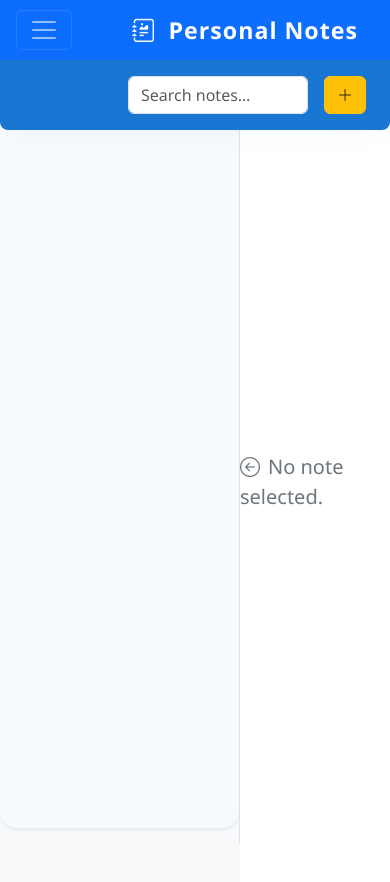
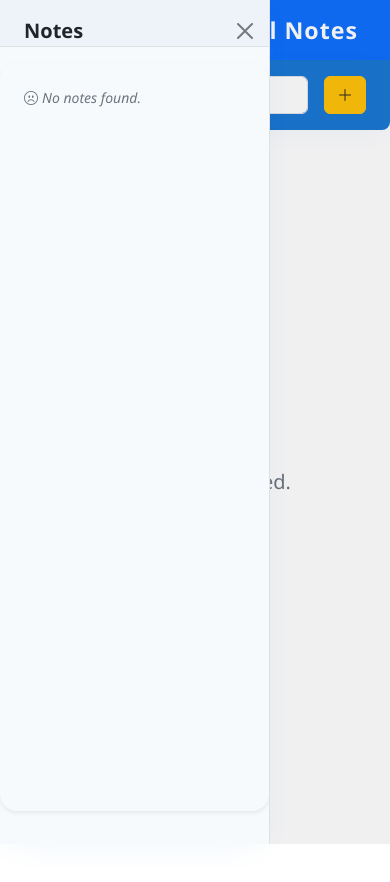
Before and after one commit to Workflow-Manager-admin/personal-notes-manager-5355fbcb, a React (Create React App) app in the folder notes_frontend/: page / in a window 390 px wide. Both pictures are taken after a click on the button 44 px from the left and 30 px from the top of the page. Shown: the top 882 px of the page. Built offline with nearby package versions, Linux system fonts and the light colour scheme.

Commit message:
CheckPoint - cg91f56ec0

```diff
--- a/notes_frontend/src/App.css
+++ b/notes_frontend/src/App.css
@@ -75,6 +75,47 @@ html, body {
   .navbar {
     position: relative;
   }
+  /* Hide desktop sidebar, show offcanvas on mobile */
+  aside.d-lg-block {
+    display: none !important;
+  }
+  .offcanvas {
+    display: block !important;
+    z-index: 2002 !important;
+    background: #f7fafd !important;
+    border-right: 1px solid #e0e0e0 !important;
+    box-shadow: 0 8px 30px -10px #1976d215 !important;
+    min-width: 225px;
+    max-width: 85vw;
+    transition: transform .36s cubic-bezier(.46,.14,.24,.99);
+  }
+  .offcanvas:not(.show) {
+    transform: translateX(-100%);
+    pointer-events: none;
+  }
+  .offcanvas.show {
+    transform: none;
+    pointer-events: auto;
+  }
+  .offcanvas-backdrop {
+    position: fixed;
+    top: 0; left: 0; right: 0; bottom: 0;
+    z-index: 2001;
+    background: #21283022;
+    transition: opacity .25s;
+    opacity: 1;
+    will-change: opacity;
+  }
+}
+
+/* Desktop: hide offcanvas, show sidebar */
+@media (min-width: 992px) {
+  .offcanvas {
+    display: none !important;
+  }
+  aside.d-lg-block {
+    display: block !important;
+  }
 }
 
 /* Bootstrap Card + shadow transitions for a modern feel */
--- a/notes_frontend/src/App.js
+++ b/notes_frontend/src/App.js
@@ -1,4 +1,4 @@
-import React, { useState, useEffect, useCallback } from 'react';
+import React, { useState, useEffect, useCallback, useRef } from 'react';
 import './App.css';
 import AIEnhanceButton from "./AIEnhanceButton";
 import RichTextNoteEditor from "./RichTextNoteEditor";
@@ -29,19 +29,22 @@ function useLocalStorageState(key, defaultValue) {
 }
 
 /**
- * Top Navigation Bar (Bootstrap Navbar with collapsible support)
- * Modernized: collapse/expand, icon in brand, gap utility
+ * Top Navigation Bar
+ * Includes hamburger for sidebar toggle, search, and new note button.
+ * On small screens, hamburger opens Offcanvas sidebar.
  */
-function TopNav({ onNewNote, search, setSearch, navOpen, setNavOpen }) {
+function TopNav({ onNewNote, search, setSearch, sidebarOpen, setSidebarOpen }) {
+  // hamburger button manages Offcanvas sidebar
   return (
     <nav className="navbar navbar-expand-lg navbar-dark bg-primary px-3 shadow-sm sticky-top" style={{ minHeight: 60, transition: 'box-shadow 0.25s' }}>
-      {/* Hamburger toggle */}
+      {/* Hamburger toggle for sidebar */}
       <button
         className="navbar-toggler me-2"
         type="button"
-        aria-label={navOpen ? "Collapse navigation menu" : "Expand navigation menu"}
-        aria-expanded={navOpen}
-        onClick={() => setNavOpen(prev => !prev)}
+        aria-label={sidebarOpen ? "Hide sidebar" : "Show sidebar"}
+        aria-controls="notesSidebarOffcanvas"
+        aria-expanded={sidebarOpen}
+        onClick={() => setSidebarOpen((prev) => !prev)}
         style={{ outline: "none", boxShadow: "none" }}
       >
         <span className="navbar-toggler-icon"></span>
@@ -50,7 +53,7 @@ function TopNav({ onNewNote, search, setSearch, navOpen, setNavOpen }) {
         <i className="bi-journal-richtext me-1"></i>
         <span>Personal Notes</span>
       </a>
-      <div className={`collapse navbar-collapse justify-content-end${navOpen ? " show" : ""}`}>
+      <div className="collapse navbar-collapse justify-content-end show">
         <form className="d-flex align-items-center gap-2 w-100 justify-content-end" role="search" style={{ maxWidth: 400 }}>
           <input
             className="form-control me-2"
@@ -71,12 +74,21 @@ function TopNav({ onNewNote, search, setSearch, navOpen, setNavOpen }) {
 }
 
 /**
- * Sidebar for all notes (Bootstrap List Group and Cards)
- * Modern: Card, subtle hover, icon for delete, borderless, smooth highlight
+ * Responsive Sidebar component: wraps Bootstrap Offcanvas for mobile, persistent on desktop.
+ * Offcanvas ref: https://getbootstrap.com/docs/5.3/components/offcanvas/
  */
-function Sidebar({ notes, selectedId, onSelect, onDelete, search }) {
-  // Filter must ensure note is never null/undefined.
-  // Extra defensive: filter out null/undefined/invalid notes (never trust input shape).
+function Sidebar({
+  notes,
+  selectedId,
+  onSelect,
+  onDelete,
+  search,
+  open,
+  setOpen,
+}) {
+  const offcanvasRef = useRef(null);
+
+  // Filter notes for search
   const filteredNotes = Array.isArray(notes)
     ? notes.filter(
         n =>
@@ -92,8 +104,19 @@ function Sidebar({ notes, selectedId, onSelect, onDelete, search }) {
       )
     : [];
 
-  return (
-    <aside className="bg-light px-0 py-3 border-end position-relative" style={{ minWidth: 220, maxWidth: 320, width: 240, flexShrink: 0, height: "calc(100vh - 60px)", overflowY: "auto", zIndex: 10 }}>
+  // Close sidebar on mobile when clicking outside (i.e., on overlay or close X)
+  useEffect(() => {
+    if (!open) return;
+    // Trap focus when Offcanvas is open (accessibility)
+    function handleKey(e) {
+      if (e.key === "Escape") setOpen(false);
+    }
+    document.addEventListener("keydown", handleKey);
+    return () => document.removeEventListener("keydown", handleKey);
+  }, [open, setOpen]);
+
+  // Sidebar content
+  const sidebarList = (
     <div className="card shadow-sm border-0 h-100" style={{ background: "#f7fafd", borderRadius: "1rem", padding: 0 }}>
       <div className="card-body p-2 pt-3 pb-0">
         <ul className="list-group list-group-flush border-0 rounded-0">
@@ -103,22 +126,23 @@ function Sidebar({ notes, selectedId, onSelect, onDelete, search }) {
             </li>
           )}
           {filteredNotes.map(note => {
-              // Defensive: check note is valid object and has at least string id or title/body.
-              if (!note || typeof note !== "object") {
-                return null;
-              }
+            if (!note || typeof note !== "object") return null;
             const safeTitle =
               typeof note.title === "string" && note.title.trim().length > 0
                 ? note.title
                 : <i className="text-muted">(Untitled)</i>;
             const hasValidId = typeof note.id === "string" && note.id.length > 0;
-              // Defensive null checks for id, title, body
             return (
               <li
                 key={hasValidId ? note.id : Math.random()}
                 className={`list-group-item border-0 px-2 py-2 d-flex justify-content-between align-items-center text-nowrap shadow-sm mb-2 rounded ${hasValidId && note.id === selectedId ? "bg-primary bg-opacity-25 fw-bold" : "bg-white"} note-list-item`}
                 tabIndex={0}
-                  onClick={() => hasValidId && onSelect && onSelect(note.id)}
+                onClick={() => {
+                  if (hasValidId && onSelect) {
+                    onSelect(note.id);
+                    setOpen(false); // auto close on select (mobile UX)
+                  }
+                }}
                 onKeyDown={e => (e.key === 'Enter' && hasValidId && onSelect ? onSelect(note.id) : undefined)}
                 aria-label={`Select note ${typeof note.title === "string" ? note.title : ''}`}
                 style={{
@@ -162,6 +186,7 @@ function Sidebar({ notes, selectedId, onSelect, onDelete, search }) {
                     e.stopPropagation();
                     if (hasValidId && onDelete) {
                       onDelete(note.id);
+                      setOpen(false);
                     }
                   }}
                 >
@@ -173,7 +198,61 @@ function Sidebar({ notes, selectedId, onSelect, onDelete, search }) {
         </ul>
       </div>
     </div>
+  );
+
+  // Show Offcanvas on mobile, always sidebar on desktop
+  // Use Bootstrap breakpoint detection to toggle between offcanvas and inline sidebar
+  return (
+    <>
+      {/* Offcanvas for mobile: show if small screens */}
+      <div className={`offcanvas offcanvas-start${open ? " show" : ""}`}
+           id="notesSidebarOffcanvas"
+           tabIndex={-1}
+           ref={offcanvasRef}
+           aria-labelledby="notesSidebarLabel"
+           style={{
+              width: 270,
+              zIndex: 2002,
+              minHeight: "calc(100vh - 0px)", // full height
+              display: 'block', // always render, only show on mobile with .show
+              background: "#f7fafd",
+              borderRight: "1px solid #e0e0e0",
+           }}
+      >
+        <div className="offcanvas-header px-3 pt-3 pb-0 border-bottom" style={{background: "#eef3fa"}}>
+          <h5 className="offcanvas-title fw-bold" id="notesSidebarLabel">
+            <i className="bi bi-journal-alt me-2"></i>Notes
+          </h5>
+          <button
+            type="button"
+            className="btn-close text-reset"
+            aria-label="Close"
+            onClick={() => setOpen(false)}
+            tabIndex={0}
+          ></button>
+        </div>
+        <div className="offcanvas-body py-3" style={{padding: 0, height: "calc(100vh - 64px)", overflowY: "auto"}}>
+          {sidebarList}
+        </div>
+      </div>
+      {/* Desktop: visible sidebar, hidden on mobile */}
+      <aside
+        className="d-none d-lg-block bg-light px-0 py-3 border-end position-relative"
+        style={{ minWidth: 220, maxWidth: 320, width: 240, flexShrink: 0, height: "calc(100vh - 60px)", overflowY: "auto", zIndex: 10 }}
+        aria-label="Sidebar with list of notes"
+      >
+        {sidebarList}
       </aside>
+      {/* Backdrop for mobile Offcanvas */}
+      {open && (
+        <div
+          className="offcanvas-backdrop fade show"
+          style={{zIndex: 2001}}
+          onClick={() => setOpen(false)}
+          aria-hidden="true"
+        ></div>
+      )}
+    </>
   );
 }
 
@@ -316,12 +395,11 @@ function App() {
   const [editorDirty, setEditorDirty] = useState(false);
   // For search
   const [search, setSearch] = useState('');
-  // Collapsible Navbar open state (true=shown)
-  const [navOpen, setNavOpen] = useState(false);
+  // Sidebar open state for mobile (Offcanvas)
+  const [sidebarOpen, setSidebarOpen] = useState(false);
 
   // When app mounts, select most recent note
   useEffect(() => {
-    // Only auto-select if there's no editor note in progress (i.e. not creating a new note)
     if (!selectedId && notes.length > 0 && (!editorNote || notes.some(n => n.id === editorNote.id))) {
       setSelectedId(notes[0].id);
     }
@@ -339,10 +417,8 @@ function App() {
     }
   }, [selectedId, notes]);
 
-  // Handler: create a new note, enter edit mode
   // PUBLIC_INTERFACE
   const handleNewNote = useCallback(() => {
-    // Always construct a fresh note with a fresh ID, no reuse from prior state.
     const newNoteId = generateId();
     const newNote = {
       id: newNoteId,
@@ -351,13 +427,12 @@ function App() {
       created: Date.now(),
       updated: Date.now(),
     };
-    setEditorNote({ ...newNote }); // Explicit clone, never pass a stale object.
+    setEditorNote({ ...newNote });
     setEditorDirty(true);
-    setSelectedId(null); // Deselect ALL notes while creating new.
-    // Nav can remain open (UX), or consider closing if on mobile (handled elsewhere).
+    setSelectedId(null);
+    setSidebarOpen(false); // Close sidebar if mobile (UX)
   }, []);
 
-  // Handler: update fields in editor
   const handleEditorChange = (field, value) => {
     setEditorNote(prev => {
       const updated = { ...prev, [field]: value };
@@ -373,18 +448,13 @@ function App() {
     });
   };
 
-  // Handler: save note (create or update)
   // PUBLIC_INTERFACE
   const handleSaveNote = useCallback(() => {
-    // Must have non-empty title to save.
     if (!editorNote || !editorNote.title || !editorNote.title.trim()) return;
-
     const saveId = editorNote.id;
     const noteExists = !!notes.find(n => n.id === saveId);
 
-    // Ensure every new note is unique and does not overwrite anything.
     if (!noteExists) {
-      // Creating a *new* note (id is unique)
       const savedNote = {
         ...editorNote,
         id: saveId || generateId(),
@@ -410,9 +480,9 @@ function App() {
       setSelectedId(updatedNote.id);
     }
     setEditorDirty(false);
+    setSidebarOpen(false); // close on save (mobile)
   }, [editorNote, setNotes, notes]);
 
-  // Handler: delete note
   const handleDeleteNote = useCallback(
     (id) => {
       const deleteId = id || editorNote?.id;
@@ -422,24 +492,23 @@ function App() {
         setSelectedId(notes.length > 1 ? notes.find(n => n.id !== deleteId)?.id : null);
         setEditorNote(null);
       }
+      setSidebarOpen(false);
     },
     [selectedId, editorNote, setNotes, notes]
   );
 
-  // Handler: cancel new note creation and restore state
   // PUBLIC_INTERFACE
   const handleCancelNew = () => {
     setEditorNote(null);
     setEditorDirty(false);
-    // Select most recent note again if any
     if (Array.isArray(notes) && notes.length > 0) {
       setSelectedId(notes[0].id);
     } else {
       setSelectedId(null);
     }
+    setSidebarOpen(false);
   };
 
-  // Quick lookup - is currently editing a new note (not in notes[])
   const isNewNote = editorNote && !notes.some(n => n.id === editorNote.id);
 
   return (
@@ -448,31 +517,22 @@ function App() {
         onNewNote={handleNewNote}
         search={search}
         setSearch={setSearch}
-        navOpen={navOpen}
-        setNavOpen={setNavOpen}
+        sidebarOpen={sidebarOpen}
+        setSidebarOpen={setSidebarOpen}
       />
       <div className="d-flex flex-row flex-grow-1" style={{minHeight: 0}}>
         <Sidebar
           notes={Array.isArray(notes) ? notes : []}
           selectedId={
             editorNote && typeof editorNote === "object" && !notes.some(n => n.id === editorNote.id)
-              ? null // When making a new note, nothing in the list is selected
+              ? null
               : (editorNote && editorNote.id ? editorNote.id : (typeof selectedId === "string" ? selectedId : null))
           }
-          onSelect={(id) => {
-            if (typeof id === "string") {
-              setSelectedId(id);
-              setEditorNote(null);
-              setNavOpen(false); // Auto-close nav for usability on mobile
-            }
-          }}
-          onDelete={(id) => {
-            if (typeof id === "string") {
-              handleDeleteNote(id);
-              setNavOpen(false);
-            }
-          }}
+          onSelect={id => { if (typeof id === "string") { setSelectedId(id); setEditorNote(null); setSidebarOpen(false); } }}
+          onDelete={id => { if (typeof id === "string") { handleDeleteNote(id); setSidebarOpen(false); } }}
           search={search}
+          open={sidebarOpen}
+          setOpen={setSidebarOpen}
         />
         <NoteEditor
           note={
@@ -486,20 +546,11 @@ function App() {
                 : null
           }
           onChange={handleEditorChange}
-          onSave={() => {
-            handleSaveNote();
-            setNavOpen(false);
-          }}
-          onDelete={() => {
-            handleDeleteNote();
-            setNavOpen(false);
-          }}
+          onSave={handleSaveNote}
+          onDelete={handleDeleteNote}
           isNew={!!(editorNote && !notes.some(n => n && typeof n === "object" && n.id === editorNote.id))}
           isDirty={editorDirty}
-          onCancel={() => {
-            handleCancelNew();
-            setNavOpen(false);
-          }}
+          onCancel={handleCancelNew}
         />
       </div>
     </div>
```
Lines whose indentation alone changed are shown as unchanged.
